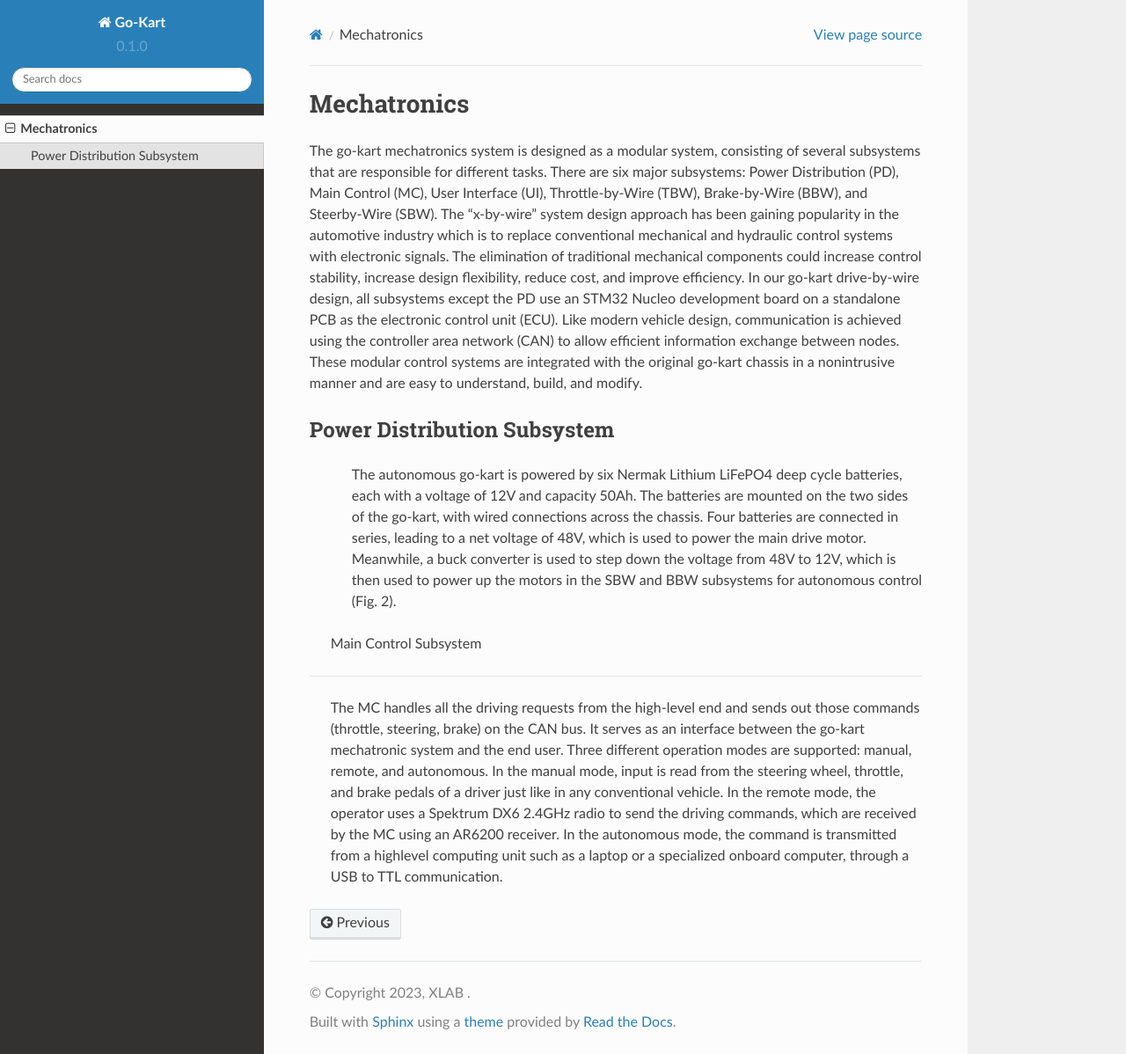
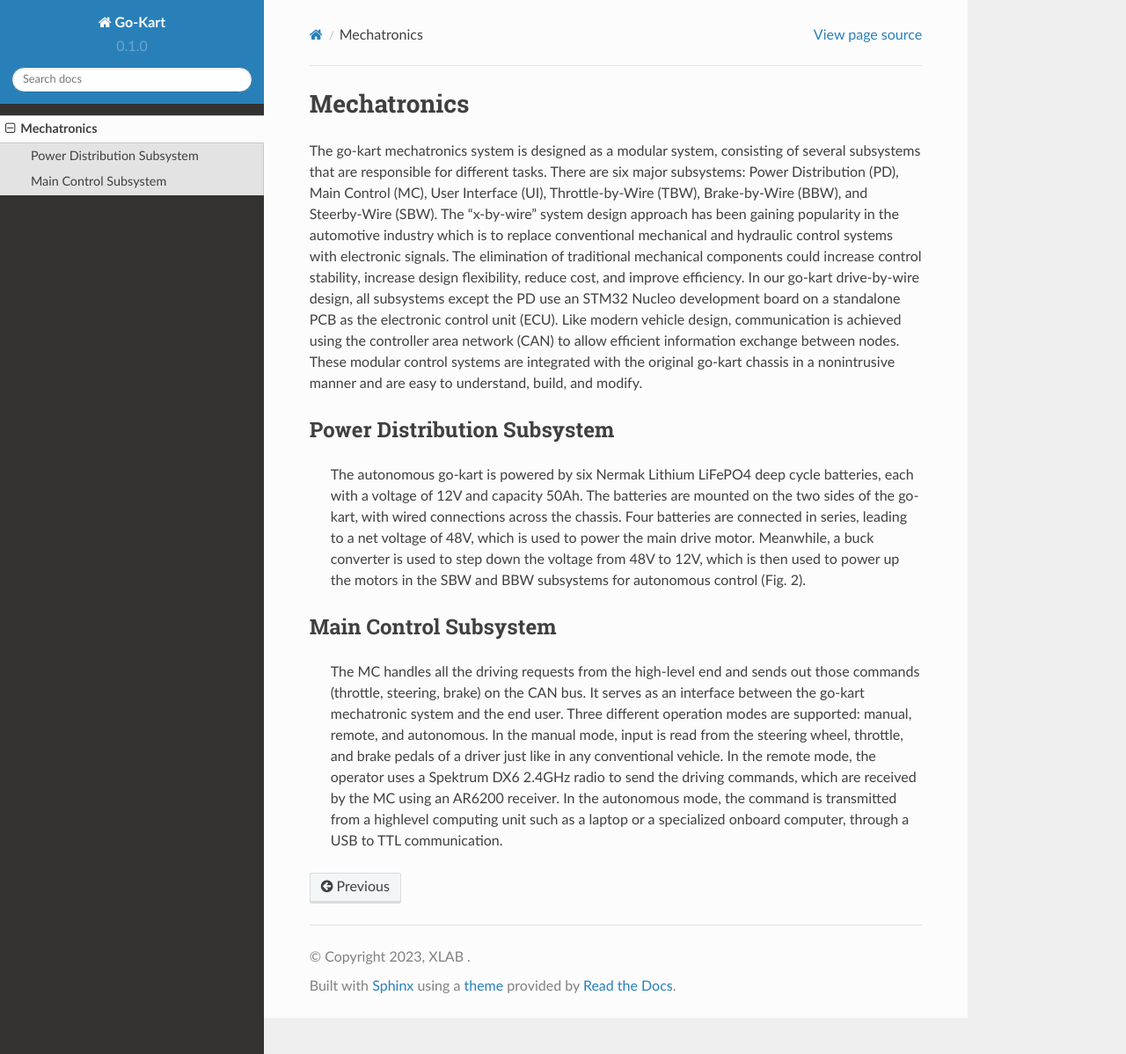
Before and after one commit to mlab-upenn/Go-Kart, a Sphinx documentation site: the page built from docs/source/usage.rst, in a window 1280 px wide and 1198 px high. Shown: the whole window at 88% size. Built offline with Sphinx 7.4.7 and the Read the Docs theme 2.0.0, drawn with Linux system fonts in a browser that asks for light colours; pages that are not in the unit, such as notebooks, are missing from menus.

Commit message:
Update usage.rst

```diff
--- a/docs/source/usage.rst
+++ b/docs/source/usage.rst
@@ -31,8 +31,9 @@ Power Distribution Subsystem
                     12V, which is then used to power up the motors in the SBW
                     and BBW subsystems for autonomous control (Fig. 2).
 
- Main Control Subsystem
------------------------------
+
+Main Control Subsystem
+------------------------
 
                     The MC handles all the driving requests from the high-level
                     end and sends out those commands (throttle, steering, brake)
```
